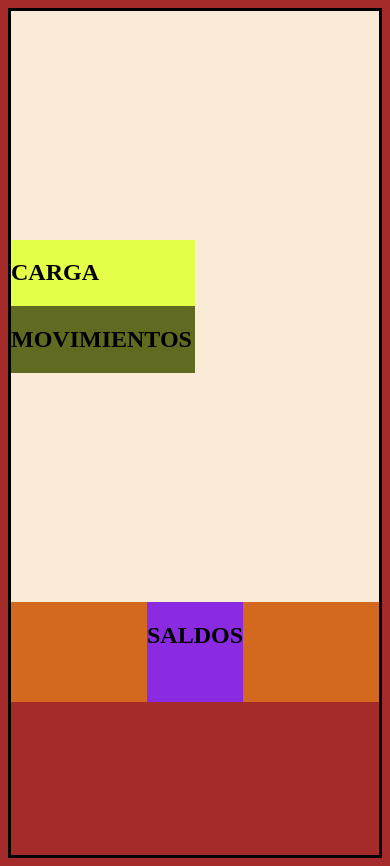
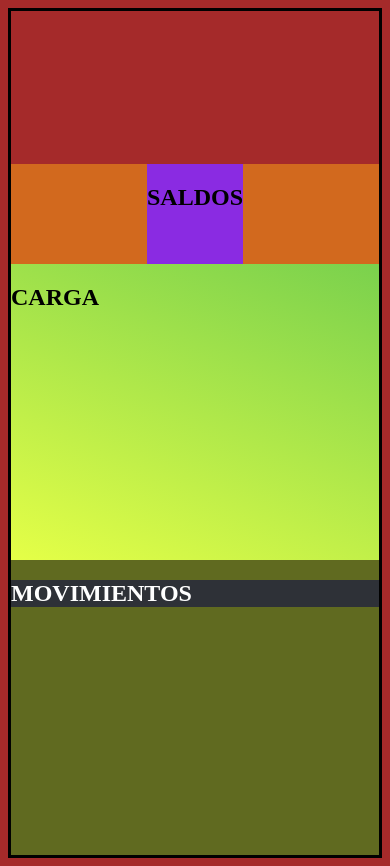
Before and after one commit to guillesmail/TP-01, a plain HTML site: page index.html in a window 390 px wide. Drawn offline with Linux system fonts and the light colour scheme.

Commit message:
acomodando responsive

```diff
--- a/estilos.css
+++ b/estilos.css
@@ -27,20 +27,31 @@ body{
 }
 
 .carga-contenedor{
-    background-color: rgb(229,254,72);
     width: 50%;
+    background: rgb(229,255,71);
+    background: -moz-linear-gradient(22deg, rgba(229,255,71,1) 35%, rgba(122,209,77,1) 75%);
+    background: -webkit-linear-gradient(22deg, rgba(229,255,71,1) 35%, rgba(122,209,77,1) 75%);
+    background: linear-gradient(22deg, rgba(229,255,71,1) 35%, rgba(122,209,77,1) 75%);
+    filter: progid:DXImageTransform.Microsoft.gradient(startColorstr="#e5ff47",endColorstr="#7ad14d",GradientType=1);
 
 
 }
 
 .movimientos-contenedor{
-    background-color: rgb(96,106,32);
+    background-color: rgb(29,34,35);
     width: 50%;
+
+}
+
+.movimientos-contenedor div{
+    color: white;
+    background-color: rgb(46,49,55);
+
 }
 
 .contenedor2{
 
-    background-color: chocolate;
+    background-color: black;
     display: flex;
     justify-content: center;
     height: 100px;
@@ -52,20 +63,46 @@ body{
 
 }
 
+/* desde acá responsive -500px*/
+
 @media (max-width: 500px){
 
+    .container{
+        flex-direction: column-reverse;
+    }
     .contenedor1{
         display: flex;
         flex-direction: column;
 
 
+    }
+    .carga-contenedor{
+        width: 100%;
+        height: 100%;
+        background: rgb(229,255,71);
+        background: -moz-linear-gradient(22deg, rgba(229,255,71,1) 0%, rgba(122,209,77,1) 100%);
+        background: -webkit-linear-gradient(22deg, rgba(229,255,71,1) 0%, rgba(122,209,77,1) 100%);
+        background: linear-gradient(22deg, rgba(229,255,71,1) 0%, rgba(122,209,77,1) 100%);
+        filter: progid:DXImageTransform.Microsoft.gradient(startColorstr="#e5ff47",endColorstr="#7ad14d",GradientType=1);
+    }
 
+    .movimientos-contenedor{
+        background-color: rgb(96,106,32);
+        width: 100%;
+        height: 100%;
+    }
+
+    .contenedor2{
+        background-color: chocolate;
+        display: flex;
+        justify-content: center;
+        height: 100px;
+    }
+
+    .saldos-contenedor{
+
+        background-color: blueviolet;
 
     }
-    .contenedor2{
 
-        background-color: chocolate;
-
-
-    }
 }
```
Also changed, not shown: TP elegido.png (added), modelo.png (deleted).
